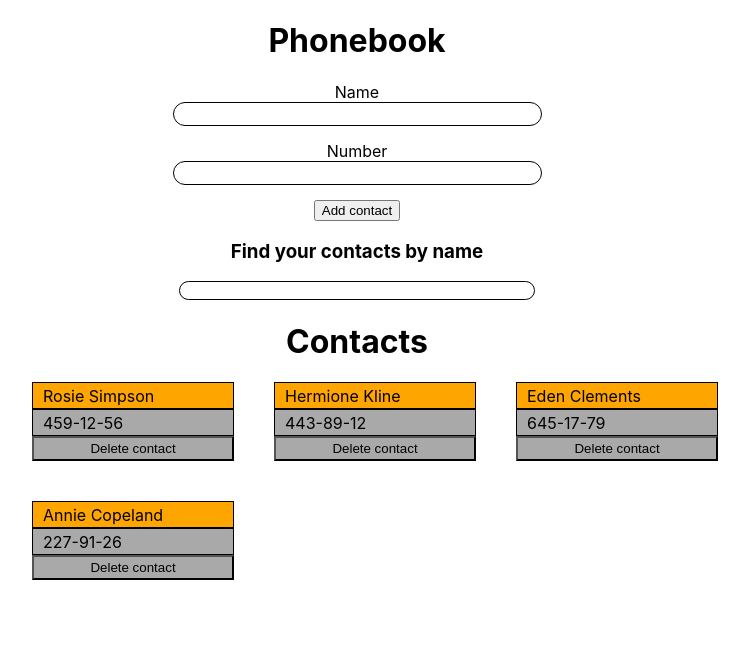
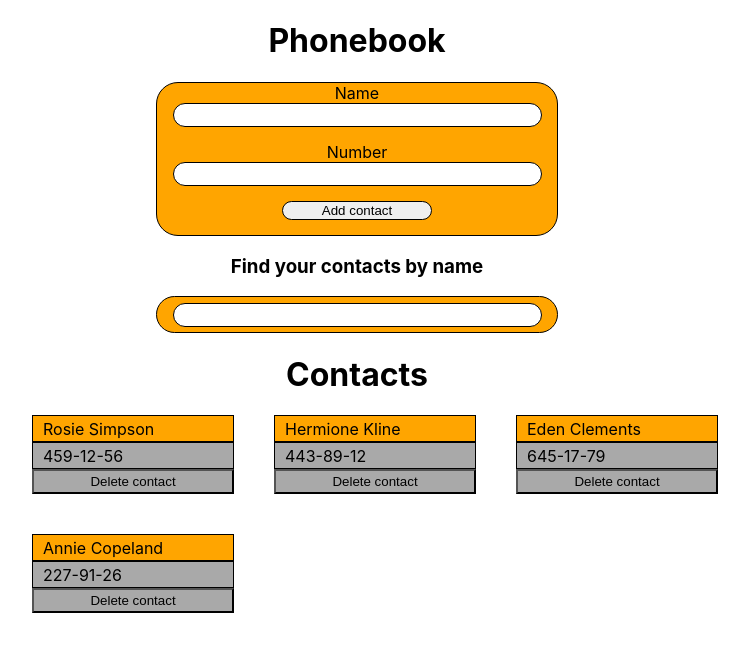
Before and after one commit to vladisulian/goit-react-hw-02-phonebook, a React (Create React App) app: page / in a window 1280 px wide. Shown: the top 652 px of the page, without its empty margins (283-1032 px from the left). Built offline with nearby package versions, Linux system fonts and the light colour scheme.

Commit message:
Add more styles

```diff
--- a/src/components/Contacts/ContactsList.css
+++ b/src/components/Contacts/ContactsList.css
@@ -16,6 +16,7 @@ input {
   border: 1px solid black;
   outline: none;
 }
+
 /* #e9b352; */
 li {
   display: flex;
@@ -29,6 +30,8 @@ li {
 
 li:hover {
   transform: scale(1.1);
+  background: rgb(219, 205, 205);
+  border-color: rgb(31, 140, 177);
 }
 .Contacts__delete-button {
   height: 25px;
@@ -39,8 +42,8 @@ li:hover {
 }
 
 .Contacts__delete-button:hover {
-  background-color: gray;
-
+  background: rgb(219, 205, 205);
+  border-color: rgb(31, 140, 177);
   transform: scale(1.1);
 }
 
@@ -65,6 +68,15 @@ p {
   margin-bottom: 0;
 }
 
+.contacts__number {
+  display: flex;
+  align-content: center;
+  align-items: center;
+  height: 25px;
+  border: 1px solid black;
+  background-color: darkgray;
+}
+
 .contacts__name,
 .contacts__number {
   transition: all 350ms ease;
@@ -73,19 +85,6 @@ p {
 .contacts__name:hover,
 .contacts__number:hover {
   transform: scale(1.1);
+  background: rgb(219, 205, 205);
+  border-color: rgb(31, 140, 177);
 }
-.contacts__name:hover {
-  background-color: #e9b352;
-}
-.contacts__number:hover {
-  background-color: #c5c4c4;
-}
-
-.contacts__number {
-  display: flex;
-  align-content: center;
-  align-items: center;
-  height: 25px;
-  border: 1px solid black;
-  background-color: darkgray;
-}
--- /dev/null
+++ b/src/components/Form/Filter.css
@@ -0,0 +1,23 @@
+.filter-container {
+  width: 400px;
+  height: 35px;
+  border: 1px solid black;
+  border-radius: 22px;
+  background-color: orange;
+  display: flex;
+  flex-direction: column;
+  justify-content: center;
+  align-content: center;
+  align-items: center;
+}
+.filter__input {
+  height: 20px;
+  padding-left: 15px;
+
+  transition: all 350ms ease;
+}
+
+.filter__input:hover {
+  background: rgb(219, 205, 205);
+  border-color: rgb(31, 140, 177);
+}
--- a/src/components/Form/Filter.jsx
+++ b/src/components/Form/Filter.jsx
@@ -1,9 +1,17 @@
 import PropTypes from 'prop-types';
+import './Filter.css';
 export const FilterBar = ({ handleChange }) => {
   return (
     <>
       <h3>Find your contacts by name</h3>
-      <input type="text" name="filter" onChange={handleChange} />
+      <div className="filter-container">
+        <input
+          type="text"
+          name="filter"
+          className="filter__input"
+          onChange={handleChange}
+        />
+      </div>
     </>
   );
 };
--- a/src/components/Form/Form.css
+++ b/src/components/Form/Form.css
@@ -7,6 +7,14 @@
 
   text-align: center;
 }
+
+form {
+  width: 400px;
+  border: 1px solid black;
+  border-radius: 22px;
+  background-color: orange;
+}
+
 .Phonebook__form-container {
   display: flex;
   flex-direction: column;
@@ -21,4 +29,30 @@
   margin-bottom: 15px;
   padding-left: 15px;
   outline: none;
+
+  transition: all 350ms ease;
 }
+
+.Phonebook__form-input:hover,
+.Phonebook__form-input:focus {
+  background: rgb(219, 205, 205);
+  border-color: rgb(31, 140, 177);
+}
+
+.Phonebook__form-submit-button {
+  margin-bottom: 15px;
+
+  width: 150px;
+
+  border-radius: 22px;
+  border: 1px solid black;
+
+  cursor: pointer;
+
+  transition: background-color 350ms ease;
+}
+
+.Phonebook__form-submit-button:hover {
+  background: rgb(219, 205, 205);
+  border-color: rgb(31, 140, 177);
+}
```
